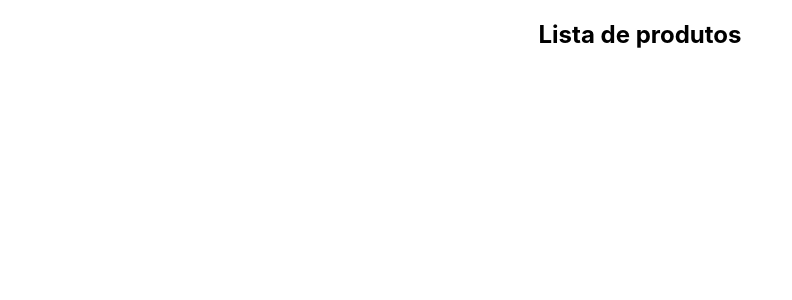
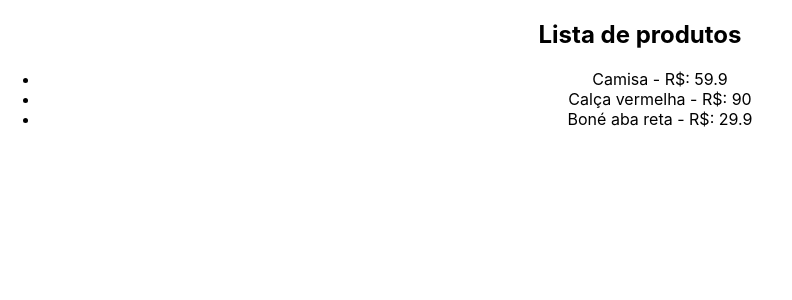
Before and after one commit to GilbertoASJ/ReactJs-Course, a React (Create React App) app in the folder 6_http_react/: page / in a window 1280 px wide. Shown: the top 300 px of the page, without its empty margins (0-792 px from the left). Built offline with nearby package versions, Linux system fonts and the light colour scheme; data requests are answered from the project's data file.

Commit message:
Feature: :sparkles: Rescuing data from the API

```diff
--- a/6_http_react/src/App.jsx
+++ b/6_http_react/src/App.jsx
@@ -1,9 +1,39 @@
 import './App.css';
+import { useState, useEffect } from 'react'
+
+const url = 'http://localhost:3000/products'
 
 function App() {
+
+    const [products, setProducts] = useState([])
+
+    // Resgatando dados
+    useEffect(() => {
+
+        async function fetchData() {
+
+            const res = await fetch(url)
+            const data = await res.json()
+
+            setProducts(data)
+        }
+
+        fetchData()
+
+    }, [])
+
     return (
         <div className="App">
             <h2>Lista de produtos</h2>
+
+            <ul>
+                {products.map((product) => (
+
+                    <li key={product.id}>
+                        {product.name} - R$: {product.price}
+                    </li>
+                ))}
+            </ul>
         </div>
     );
 }
```
